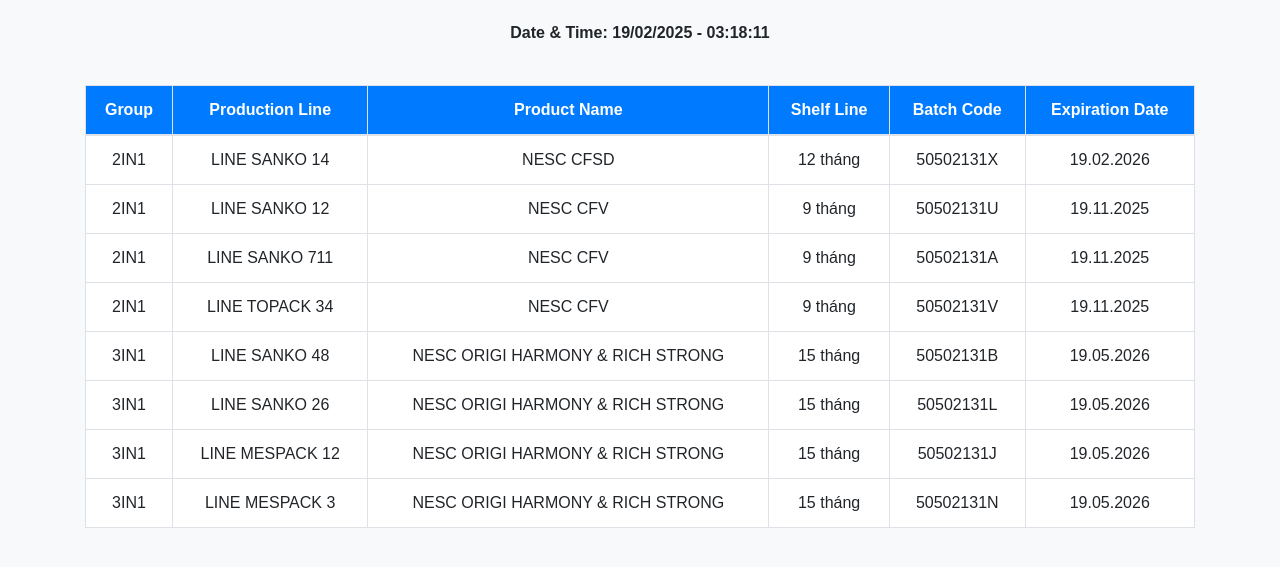
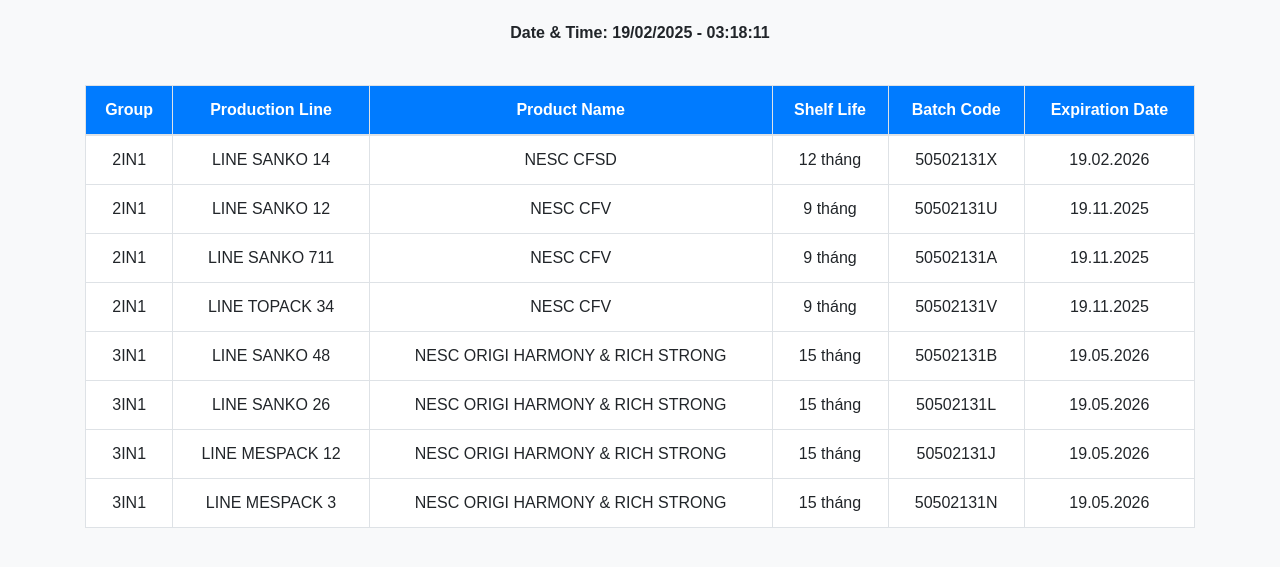
Before and after one commit to TuBui-1011/Julian-Date-And-Batch-Code-Display, a plain HTML site: page index.html in a window 1280 px wide. Shown: the part 99-666 px from the top of the page. Drawn offline with nearby package versions, Linux system fonts and the light colour scheme.

Commit message:
Update index.html

```diff
--- a/index.html
+++ b/index.html
@@ -414,7 +414,7 @@
                     <th>Group</th>
                     <th>Production Line</th>
                     <th>Product Name</th>
-                    <th>Shelf Line</th>
+                    <th>Shelf Life</th>
                     <th>Batch Code</th>
                     <th>Expiration Date</th>
                 </tr>
```
